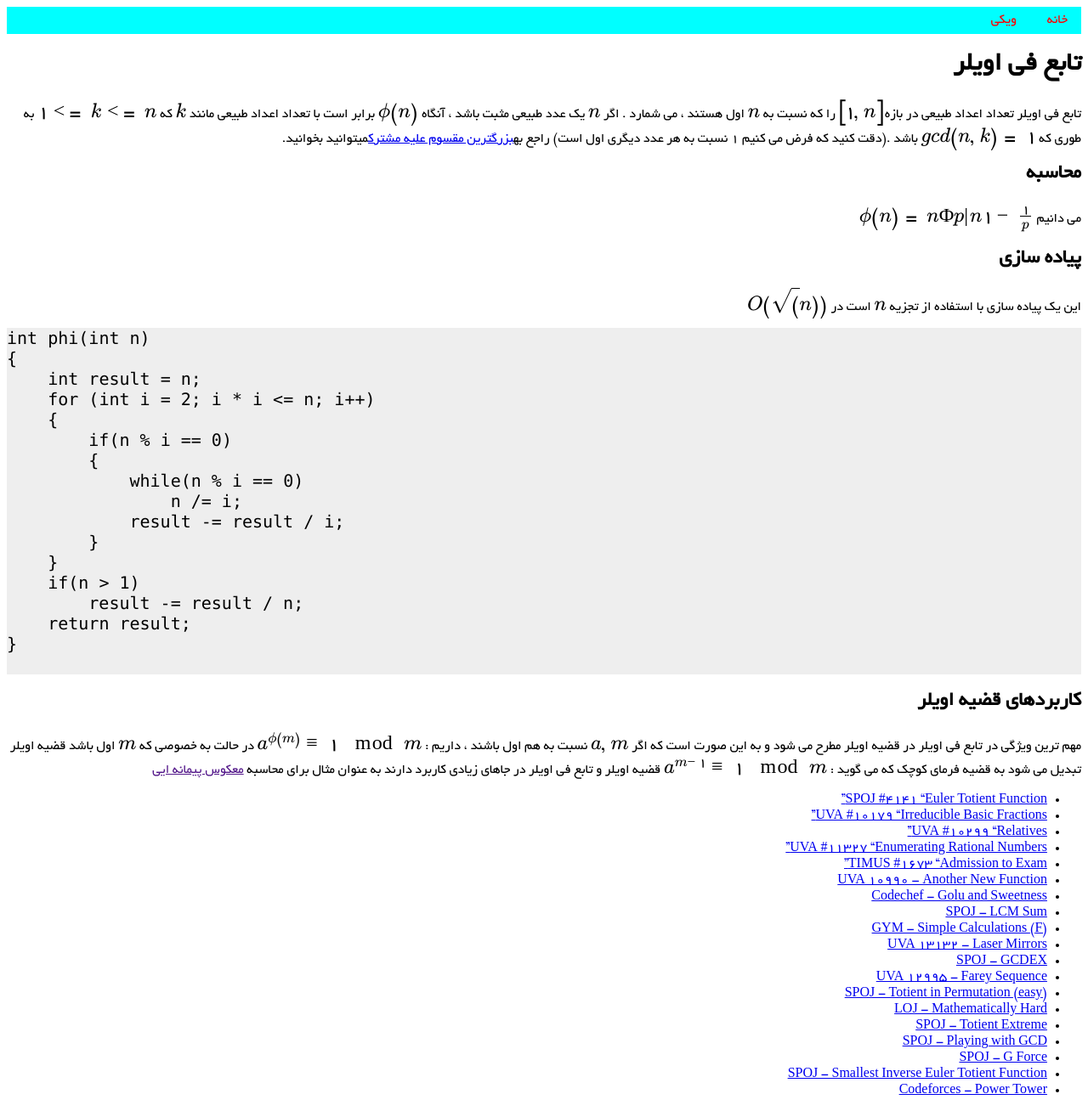
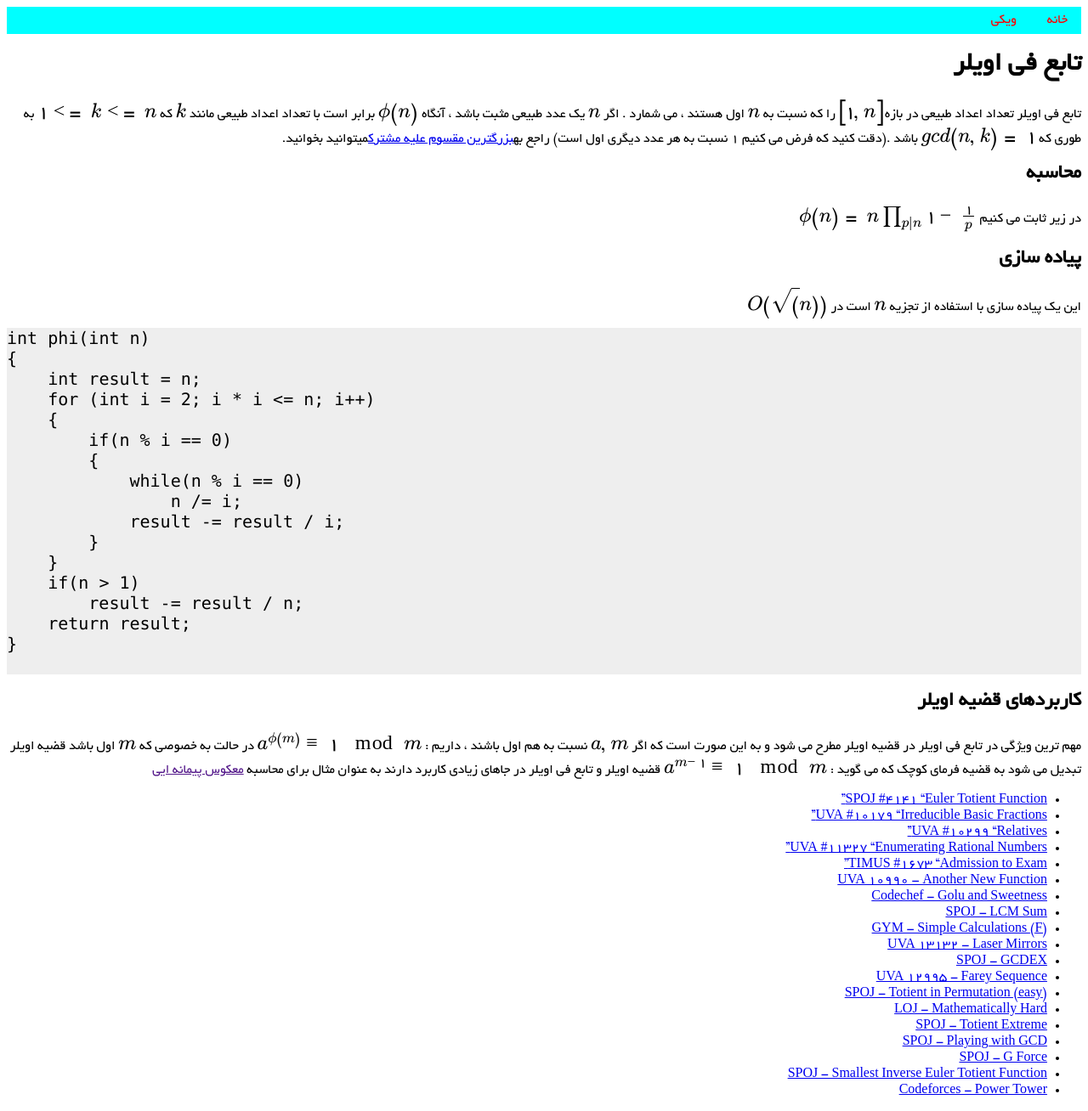
Before and after one commit to shaazzz/FarsiCP, a Jekyll site: the page built from wiki/algorithm/algebra/Euler_function.md, in a window 1280 px wide. Shown: the whole page at 85% size. Built offline with Jekyll 4.4.1, drawn with Linux system fonts in a browser that asks for light colours; nearby versions of some CDN libraries; formulas are drawn with MathJax 3; a style sheet for code colours, icons or effects is not loaded; our own code applies the rules of GitHub Pages for plain Markdown files.

Commit message:
Update Euler_function.md

```diff
--- a/wiki/algorithm/algebra/Euler_function.md
+++ b/wiki/algorithm/algebra/Euler_function.md
@@ -8,7 +8,7 @@ $ \phi (n)$ برابر است با تعداد اعداد طبیعی مانند $
 راجع به[بزرگترین مقسوم علیه مشترک]میتوانید بخوانید.
 
 ## محاسبه
-می دانیم $ \phi(n) = n\Phi{p|n}1-\frac{1}{p} $
+در زیر ثابت می کنیم $ \phi(n) = n\prod_{p|n}1-\frac{1}{p} $
 
 ## پیاده سازی
 این یک پیاده سازی با استفاده از تجزیه $n$ است در $O( \sqrt (n))$
```
